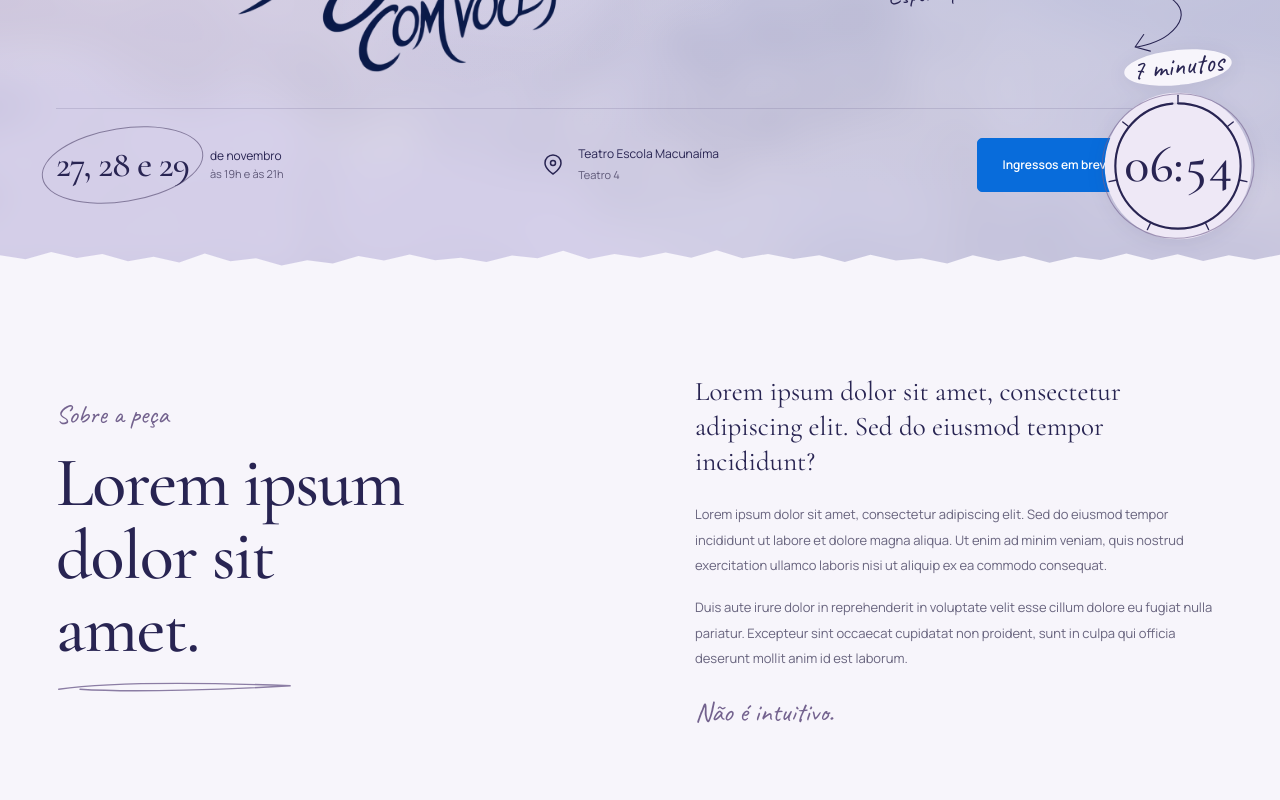
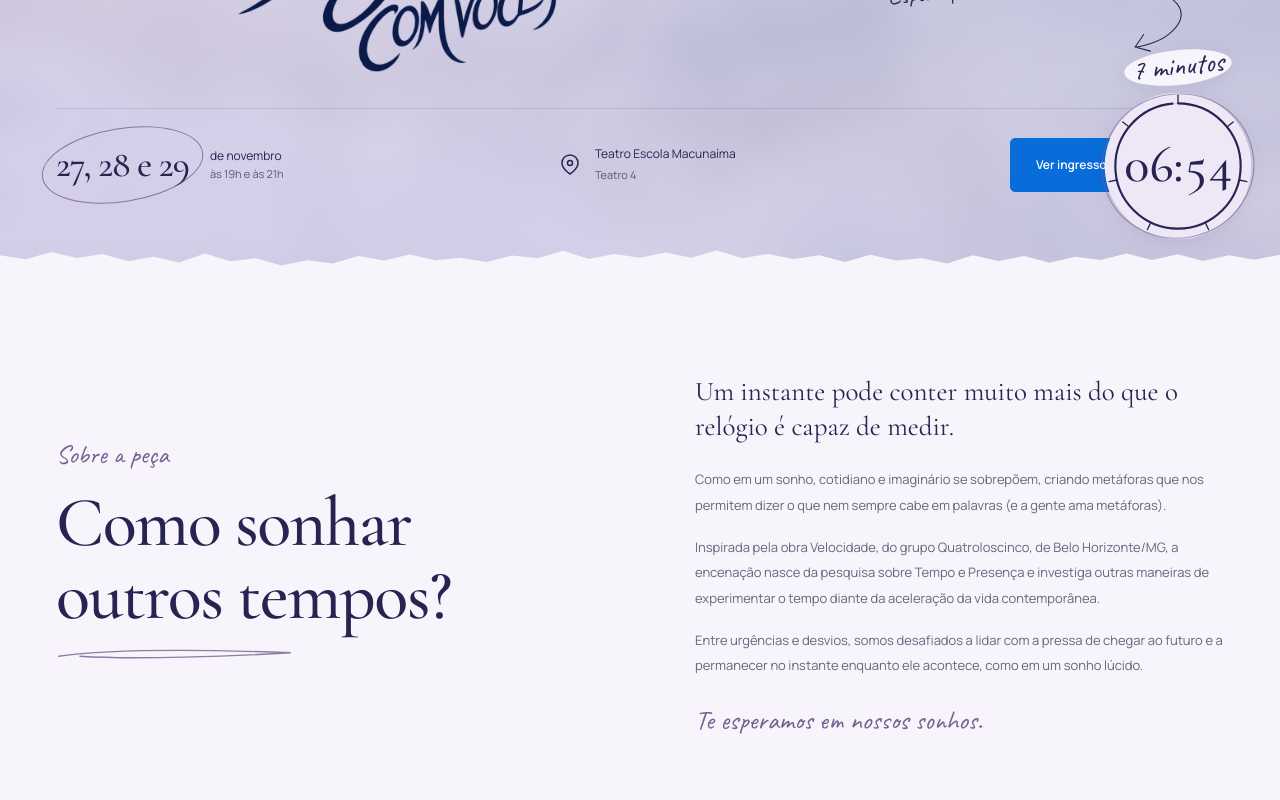
Before and after one commit to leonarhv/tempo, a Next.js app: page / in a window 1280 px wide. Shown: the part 540-1340 px from the top of the page. Built offline with nearby package versions, Linux system fonts and the light colour scheme; no server answers; what @mui/material-nextjs would draw is missing.

Commit message:
feat: add links to sympla and description

```diff
--- a/components/digital-program.tsx
+++ b/components/digital-program.tsx
@@ -245,13 +245,7 @@ export function DigitalProgram() {
           <div className="page-width about-layout">
             <div className="about-heading">
               <span className="section-note handwritten">Sobre a peça</span>
-              <h2 id="about-title">
-                Lorem ipsum
-                <br />
-                dolor sit
-                <br />
-                amet.
-              </h2>
+              <h2 id="about-title">Como sonhar outros tempos?</h2>
               <svg
                 className="scribbled-line"
                 viewBox="0 0 270 20"
@@ -276,7 +270,7 @@ export function DigitalProgram() {
                 </p>
               ))}
               <p className="handwritten synopsis-signature">
-                Não é intuitivo.
+                Te esperamos em nossos sonhos.
               </p>
             </div>
           </div>
--- a/lib/program.ts
+++ b/lib/program.ts
@@ -1,6 +1,5 @@
 import { callAnimations, type CallAnimation } from "@/lib/call-animations";
 
-// Draft content only. Replace the illustrative copy, people, and images here.
 // Dates, times, venue, and the title are taken from the supplied visual identity.
 export const program = {
   title: "Tempo",
@@ -12,13 +11,15 @@ export const program = {
       url: "https://www.instagram.com/gatopingado_coletivo/",
     },
   ],
-  ticketUrl: null as string | null,
+  ticketUrl:
+    "https://nomacu.com/r/t/de81f104-51b1-4533-93bc-ff8e687b210f?utm_source=tempo" as string | null,
   venue: "Teatro Escola Macunaíma",
   room: "Teatro 4",
   synopsis: [
-    "Lorem ipsum dolor sit amet, consectetur adipiscing elit. Sed do eiusmod tempor incididunt?",
-    "Lorem ipsum dolor sit amet, consectetur adipiscing elit. Sed do eiusmod tempor incididunt ut labore et dolore magna aliqua. Ut enim ad minim veniam, quis nostrud exercitation ullamco laboris nisi ut aliquip ex ea commodo consequat.",
-    "Duis aute irure dolor in reprehenderit in voluptate velit esse cillum dolore eu fugiat nulla pariatur. Excepteur sint occaecat cupidatat non proident, sunt in culpa qui officia deserunt mollit anim id est laborum.",
+    "Um instante pode conter muito mais do que o relógio é capaz de medir.",
+    "Como em um sonho, cotidiano e imaginário se sobrepõem, criando metáforas que nos permitem dizer o que nem sempre cabe em palavras (e a gente ama metáforas).",
+    "Inspirada pela obra Velocidade, do grupo Quatroloscinco, de Belo Horizonte/MG, a encenação nasce da pesquisa sobre Tempo e Presença e investiga outras maneiras de experimentar o tempo diante da aceleração da vida contemporânea.",
+    "Entre urgências e desvios, somos desafiados a lidar com a pressa de chegar ao futuro e a permanecer no instante enquanto ele acontece, como em um sonho lúcido.",
   ],
 };
 
```
Also changed, not shown: 1 other file (tests, documents, lock files or other folders).
